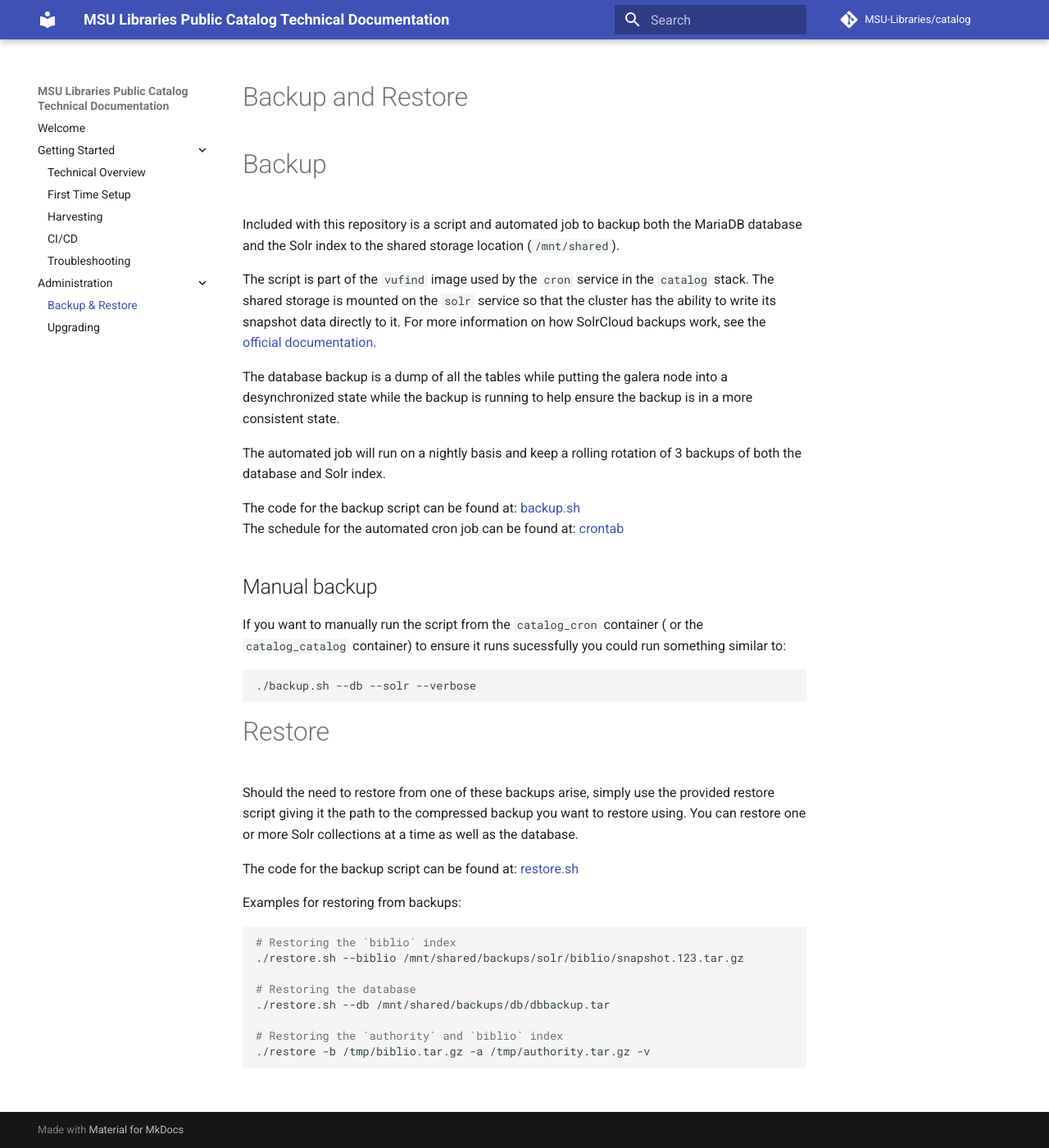
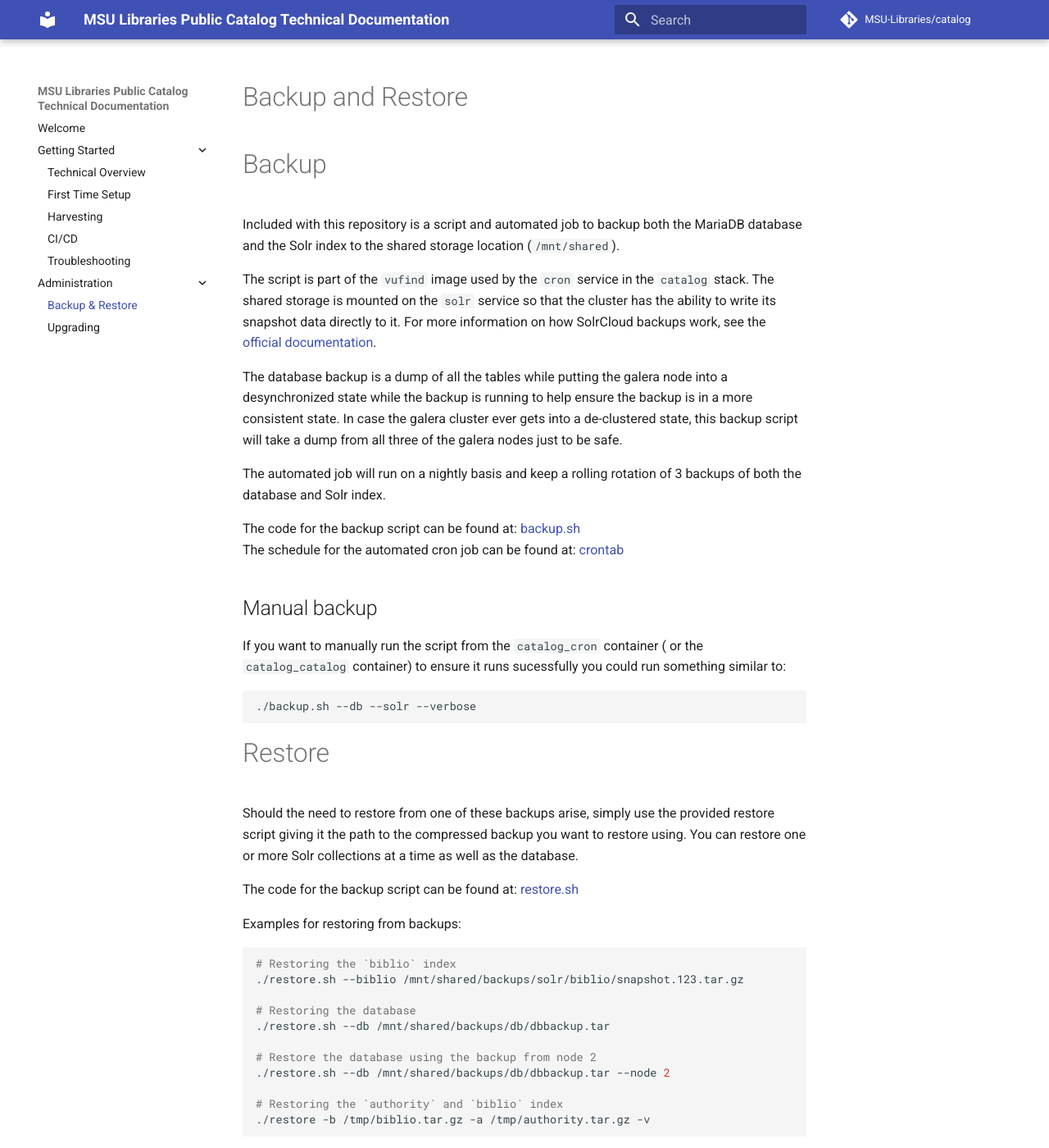
Before and after one commit to MSU-Libraries/catalog, an MkDocs documentation site: the page built from docs/backup-and-restore.md, in a window 1280 px wide and 1400 px high. Shown: the whole window at 82% size. Built offline with MkDocs 1.6.1 and Material for MkDocs 9.7.7, drawn with Linux system fonts in a browser that asks for light colours; comment, search, counter and statistics services are not loaded.

Commit message:
Restore: add ability to select which node's backup to restore from; update backup/restore docs with changes

````diff
--- a/docs/backup-and-restore.md
+++ b/docs/backup-and-restore.md
@@ -12,7 +12,9 @@ SolrCloud backups work, see the
 
 The database backup is a dump of all the tables while putting the galera node into a
 desynchronized state while the backup is running to help ensure the backup is in a more
-consistent state.
+consistent state. In case the galera cluster ever gets into a de-clustered state,
+this backup script will take a dump from all three of the galera nodes just to be
+safe.
 
 The automated job will run on a nightly basis and keep a rolling rotation of 3 backups
 of both the database and Solr index.
@@ -46,6 +48,9 @@ Examples for restoring from backups:
 # Restoring the database
 ./restore.sh --db /mnt/shared/backups/db/dbbackup.tar
 
+# Restore the database using the backup from node 2
+./restore.sh --db /mnt/shared/backups/db/dbbackup.tar --node 2
+
 # Restoring the `authority` and `biblio` index
 ./restore -b /tmp/biblio.tar.gz -a /tmp/authority.tar.gz -v
 ```
````
Also changed, not shown: 1 other file.
